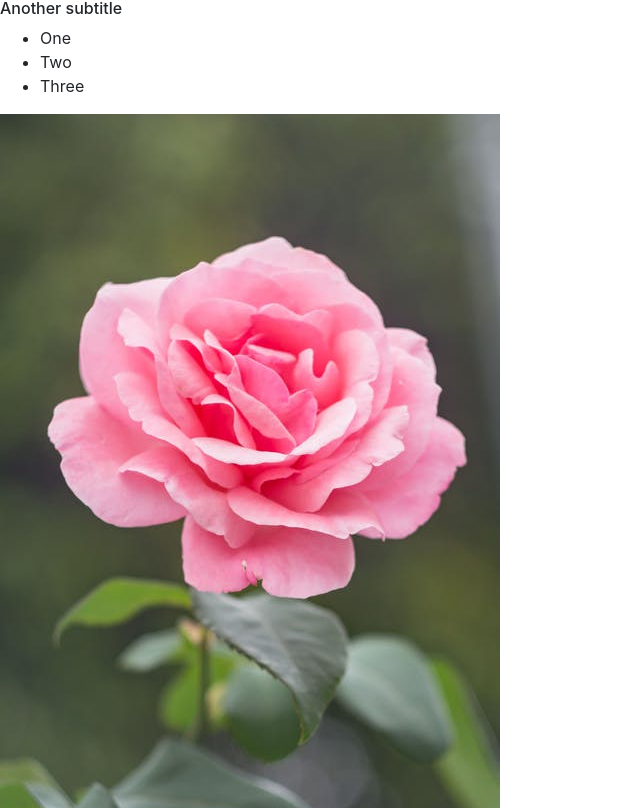
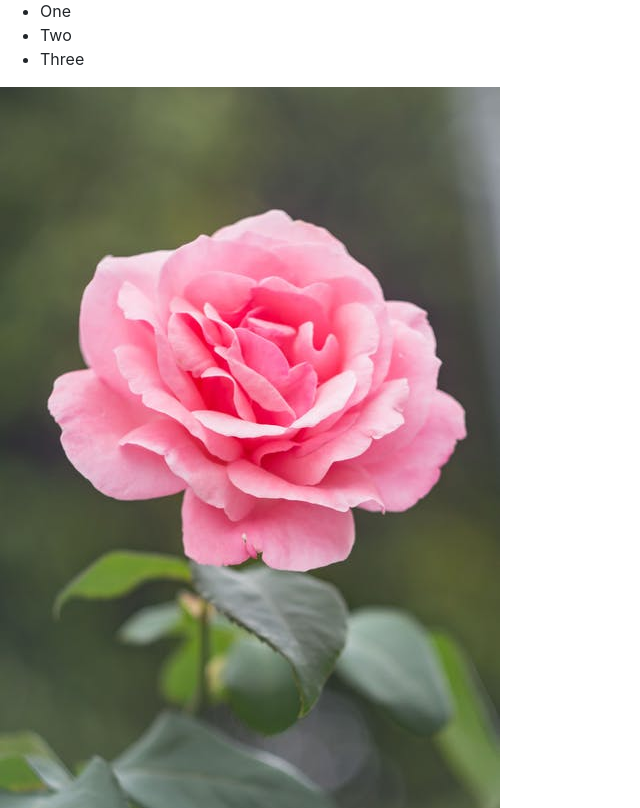
Before and after one commit to sajjadboodaghi/FrontProj, a plain HTML site: page index.html in a window 1280 px wide. Shown: the part 94-902 px from the top of the page, without its empty margins (0-640 px from the left). Drawn offline with Linux system fonts and the light colour scheme.

Commit message:
removed third subtitle

```diff
--- a/index.html
+++ b/index.html
@@ -14,7 +14,6 @@
     <header>
         <h1>Hello World</h1>
         <h4>Welcome to our site!</h4>
-        <h6>Another subtitle</h6>
     </header>
 
     <div class="slider">
```
